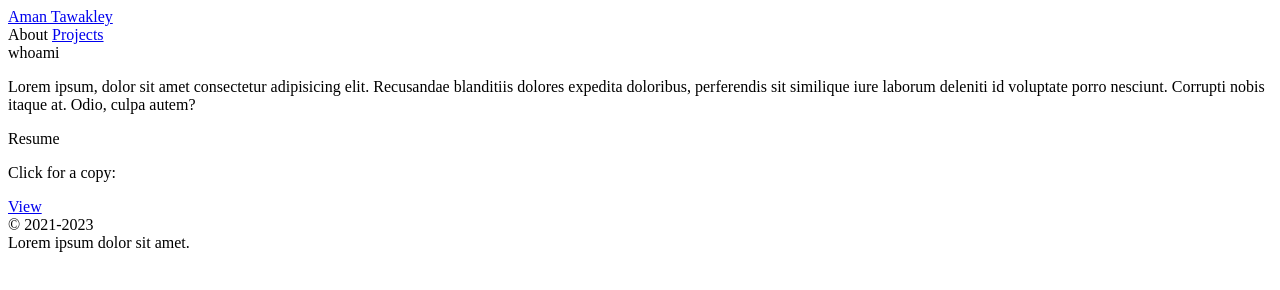
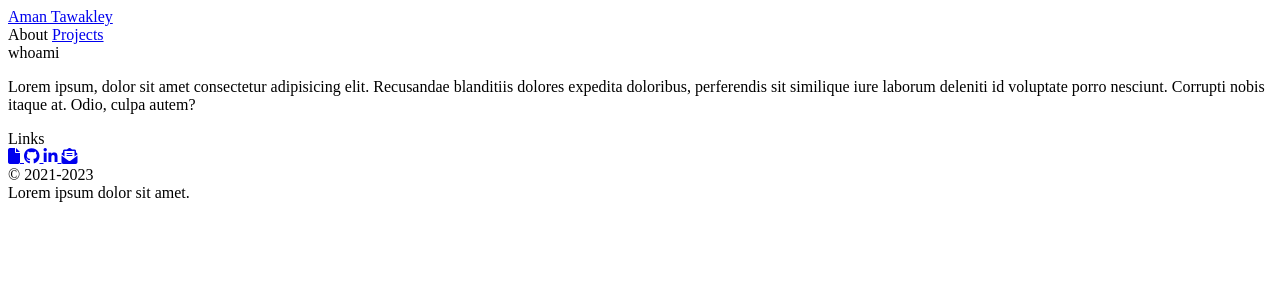
Before and after one commit to amaaan2906/am9nt.xyz, a website: page src/portfolio/about.html in a window 1280 px wide. Drawn offline with nearby package versions, Linux system fonts and the light colour scheme.

Commit message:
about page update
- resume button now opens pdf in new tab
- added more link redirect
- font awesome

```diff
--- a/src/index.js
+++ b/src/index.js
@@ -47,7 +47,8 @@ app.post("/api/contact-form", (req, res) => {
 
 // File download endpoints
 app.get("/file/resume", (req, res) => {
-	res.download(path.join(__root, "data", "Aman Tawakley cs.pdf"))
+	// res.download(path.join(__root, "data", "Aman Tawakley cs.pdf"))
+	res.sendFile(path.join(__root, "data", "Aman Tawakley cs.pdf"))
 })
 
 // Register demo app urls
--- a/src/portfolio/about.html
+++ b/src/portfolio/about.html
@@ -8,7 +8,7 @@
   <title>am9nt - About</title>
   <link rel="stylesheet/less" type="text/css" href="style.less" />
   <script src="https://cdn.jsdelivr.net/npm/less@4"></script>
-  <link rel="stylesheet" href="https://cdnjs.cloudflare.com/ajax/libs/font-awesome/4.7.0/css/font-awesome.min.css">
+  <link rel="stylesheet" href="https://cdnjs.cloudflare.com/ajax/libs/font-awesome/6.2.1/css/all.min.css" />
 </head>
 
 <body class="light">
@@ -21,16 +21,26 @@
     <div class="content">
       <section id="whoami">
         <div class="heading">whoami</div>
-        <p>Lorem ipsum, dolor sit amet consectetur adipisicing elit. Recusandae blanditiis dolores expedita
+        <p>
+          Lorem ipsum, dolor sit amet consectetur adipisicing elit. Recusandae blanditiis dolores expedita
           doloribus,
           perferendis sit similique iure laborum deleniti id voluptate porro nesciunt. Corrupti nobis itaque at. Odio,
-          culpa autem?</p>
+          culpa autem?
+        </p>
       </section>
-      <section class="resume">
-        <div class="heading">Resume</div>
-        <p>Click for a copy:</p>
-        <a href="/file/resume" download="Resume" id="resume-dl">
-          View
+      <section class="links">
+        <div class="heading">Links</div>
+        <a target="_blank" href="/file/resume" id="link-btn" title="Resume">
+          <i class="fa-solid fa-file"></i>
+        </a>
+        <a target="_blank" href="https://github.com/amaaan2906" id="link-btn" title="Github">
+          <i class="fa-brands fa-github"></i>
+        </a>
+        <a target="_blank" href="https://linkedin.com/in/aman-t" id="link-btn" title="LinkedIn">
+          <i class="fa-brands fa-linkedin-in"></i>
+        </a>
+        <a href="mailto:amantawakley@hotmail.com" id="link-btn" title="Email">
+          <i class="fa-solid fa-envelope-open-text"></i>
         </a>
       </section>
     </div>
--- a/src/portfolio/style.less
+++ b/src/portfolio/style.less
@@ -166,8 +166,10 @@ body {
 		margin: 1rem 0;
 	}
 	.content {
-		overflow: scroll;
-		#resume-dl {
+		overflow-y: scroll;
+		overflow-x: hidden;
+
+		#link-btn {
 			display: inline-block;
 			color: var(--accent);
 			text-decoration: none;
```
